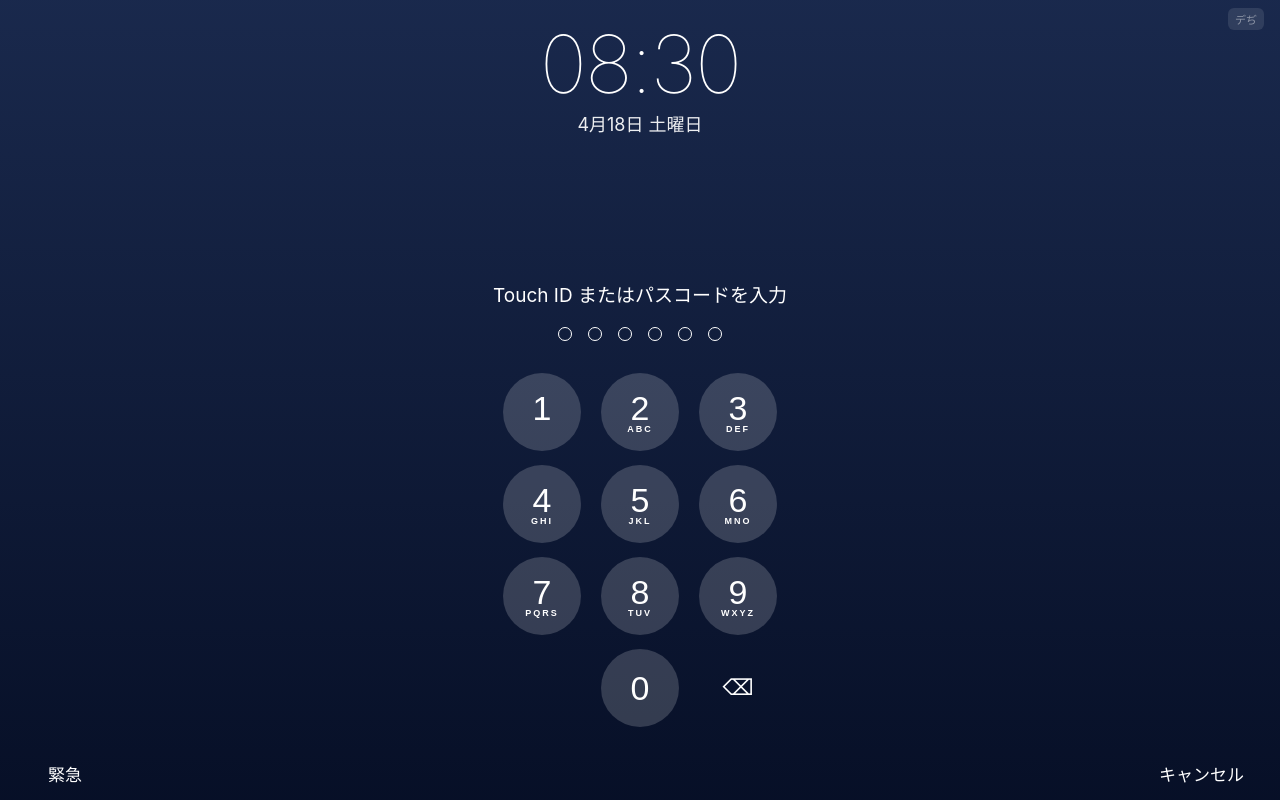
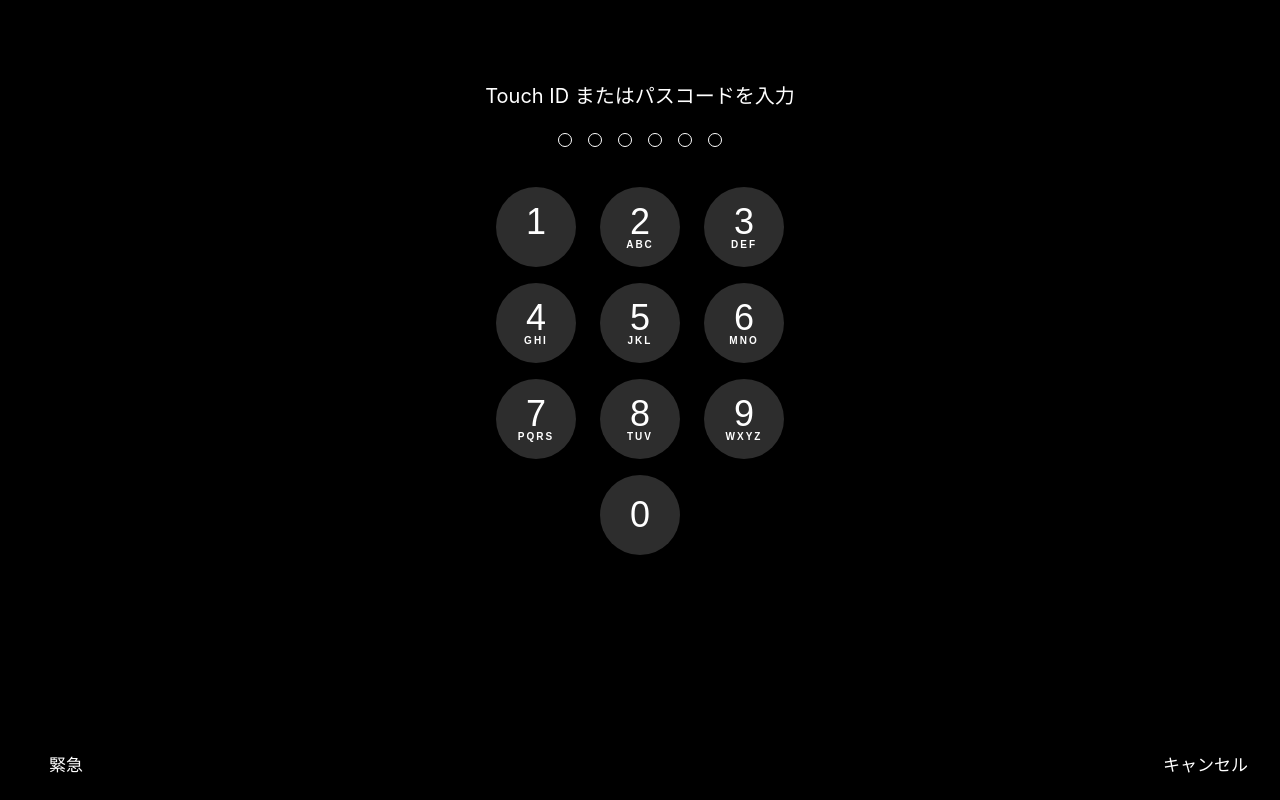
Before and after one commit to hyouhei-cloud/magicpasscode-pwa, a plain HTML site: page index.html in a window 1280 px wide. Drawn offline with Linux system fonts and the light colour scheme.

Commit message:
UI: iOSアプリの見た目に合わせて修正

```diff
--- a/index.html
+++ b/index.html
@@ -11,11 +11,6 @@
   <title>MagicPasscode</title>
   <style>
     *, *::before, *::after { box-sizing: border-box; margin: 0; padding: 0; }
-
-    :root {
-      --bg-top: hsl(222, 50%, 20%);
-      --bg-bot: hsl(224, 70%, 9%);
-    }
 
     html, body {
       width: 100%; height: 100%;
@@ -34,7 +29,7 @@
       position: fixed; inset: 0;
       display: flex; flex-direction: column;
       align-items: center;
-      background: linear-gradient(to bottom, var(--bg-top), var(--bg-bot));
+      background: #000;
       overflow: hidden;
     }
 
@@ -51,43 +46,25 @@
     }
 
     /* Top safe area spacer */
-    #safeTop { height: env(safe-area-inset-top, 20px); flex-shrink: 0; }
-
-    #clockArea {
-      position: relative; z-index: 2;
-      text-align: center;
-      padding-top: 24px;
-      flex-shrink: 0;
-    }
-    #clockTime {
-      font-size: 80px;
-      font-weight: 100;
-      color: white;
-      letter-spacing: -2px;
-      line-height: 1;
-    }
-    #clockDate {
-      font-size: 18px;
-      font-weight: 400;
-      color: rgba(255,255,255,0.92);
-      margin-top: 6px;
-    }
+    #safeTop { height: env(safe-area-inset-top, 44px); flex-shrink: 0; }
+    /* 80px top spacer (matches iOS app) */
+    #topSpacer { height: 80px; flex-shrink: 0; }
 
     .spacer { flex: 1; }
 
     #hintText {
       position: relative; z-index: 2;
-      font-size: 19px;
+      font-size: 20px;
       font-weight: 400;
       color: white;
-      margin-bottom: 20px;
+      margin-bottom: 24px;
       flex-shrink: 0;
     }
 
     /* Dots */
     #dotsWrap {
       position: relative; z-index: 2;
-      margin-bottom: 32px;
+      margin-bottom: 40px;
       flex-shrink: 0;
     }
     #dotsRow {
@@ -124,17 +101,17 @@
     #numpad {
       position: relative; z-index: 2;
       display: flex; flex-direction: column;
-      gap: 14px;
-      margin-bottom: 20px;
+      gap: 16px;
+      margin-bottom: 0;
       flex-shrink: 0;
     }
     .numRow {
       display: flex;
-      gap: 20px;
+      gap: 24px;
       justify-content: center;
     }
     .numBtn {
-      width: 78px; height: 78px;
+      width: 80px; height: 80px;
       border-radius: 50%;
       background: rgba(255,255,255,0.175);
       border: none; cursor: pointer;
@@ -148,27 +125,21 @@
       background: rgba(255,255,255,0.42);
     }
     .numBtn.empty { background: transparent; pointer-events: none; }
-    .numBtn.del-btn { background: transparent; }
-    .numBtn.del-btn:active { background: rgba(255,255,255,0.2); }
+    .numBtn.del-btn { background: transparent; pointer-events: none; }
 
     .numBig {
-      font-size: 34px;
-      font-weight: 200;
+      font-size: 36px;
+      font-weight: 100;
       color: white;
       line-height: 1;
     }
     .numSub {
-      font-size: 9px;
-      font-weight: 700;
+      font-size: 10px;
+      font-weight: 600;
       color: white;
       letter-spacing: 2px;
       margin-top: -1px;
     }
-    .del-icon {
-      font-size: 22px;
-      color: white;
-    }
-
     /* Bottom buttons */
     #bottomButtons {
       position: relative; z-index: 2;
@@ -176,8 +147,8 @@
       justify-content: space-between;
       align-items: center;
       width: 100%;
-      padding: 0 20px;
-      padding-bottom: env(safe-area-inset-bottom, 20px);
+      padding: 0 16px;
+      padding-bottom: calc(env(safe-area-inset-bottom, 20px) + 10px);
       flex-shrink: 0;
     }
     .bottomBtn {
@@ -188,7 +159,7 @@
       border: none;
       cursor: pointer;
       padding: 14px 16px;
-      min-width: 90px;
+      min-width: 100px;
       -webkit-appearance: none;
     }
 
@@ -219,20 +190,6 @@
     #fadeOverlay.active {
       opacity: 1;
       pointer-events: all;
-    }
-
-    /* Mode indicator badge (subtle) */
-    #modeBadge {
-      position: absolute;
-      top: calc(env(safe-area-inset-top, 20px) + 8px);
-      right: 16px;
-      z-index: 15;
-      font-size: 11px;
-      color: rgba(255,255,255,0.45);
-      background: rgba(255,255,255,0.1);
-      border-radius: 6px;
-      padding: 3px 7px;
-      pointer-events: none;
     }
 
     /* ============================================================
@@ -437,7 +394,17 @@
       border: none;
       cursor: pointer;
       -webkit-appearance: none;
-        padding: 2px      color: rgba(255,255,255,0.5);
+      padding: 2px 0;
+    }
+
+    /* Wallpaper upload */
+    #wallpaperFileInput { display: none; }
+    .wallpaperThumb {
+      width: 48px; height: 48px;
+      border-radius: 8px;
+      background: rgba(255,255,255,0.1);
+      display: flex; align-items: center; justify-content: center;
+      color: rgba(255,255,255,0.5);
       font-size: 22px;
       overflow: hidden;
       flex-shrink: 0;
@@ -473,16 +440,7 @@
   <div id="wallpaperOverlay"></div>
 
   <div id="safeTop"></div>
-
-  <div id="modeBadge">デモ</div>
-
-  <!-- Clock -->
-  <div id="clockArea">
-    <div id="clockTime">00:00</div>
-    <div id="clockDate">−</div>
-  </div>
-
-  <div class="spacer"></div>
+  <div id="topSpacer"></div>
 
   <div id="hintText">Touch ID またはパスコードを入力</div>
 
@@ -511,9 +469,11 @@
     <div class="numRow">
       <button class="numBtn empty" aria-hidden="true"></button>
       <button class="numBtn" data-num="0"><span class="numBig">0</span></button>
-      <button class="numBtn del-btn" id="delBtn"><span class="del-icon">⌫</span></button>
+      <button class="numBtn del-btn" aria-hidden="true"></button>
     </div>
   </div>
+
+  <div class="spacer"></div>
 
   <!-- Bottom buttons -->
   <div id="bottomButtons">
@@ -606,7 +566,7 @@
       </div>
       <div class="settingsRow" style="justify-content:flex-start; gap:8px;">
         <span style="font-size:13px; color:rgba(255,255,255,0.45); line-height:1.4;">
-          Shortcutsからは <code style="background:rgba(255,255,255,0.1); padding:2px 5px; border-radius:4px;">?pin=XXXX</code> をURLに付して開くと自動セットされます
+          Shortcutsからは <code style="background:rgba(255,255,255,0.1); padding:2px 5px; border-radius:4px;">?pin=XXXX</code> をURLに付けて開くと自動セットされます
         </span>
       </div>
     </div>
@@ -688,7 +648,6 @@
 let backTapTimer = null;
 let emergencyLock = false;
 let cancelLock = false;
-let clockInterval = null;
 
 const DIGITS = ['0','1','2','3','4','5','6','7','8','9'];
 
@@ -697,8 +656,6 @@
 // ============================================================
 const $lock        = document.getElementById('lockScreen');
 const $settings    = document.getElementById('settingsScreen');
-const $clockTime   = document.getElementById('clockTime');
-const $clockDate   = document.getElementById('clockDate');
 const $dotsRow     = document.getElementById('dotsRow');
 const $dotsWrap    = document.getElementById('dotsWrap');
 const $numpad      = document.getElementById('numpad');
@@ -707,7 +664,6 @@
 const $backTap     = document.getElementById('backTapArea');
 const $touchOvl    = document.getElementById('touchOverlay');
 const $fadeOvl     = document.getElementById('fadeOverlay');
-const $modeBadge   = document.getElementById('modeBadge');
 const $wallpaper   = document.getElementById('wallpaper');
 const $wallOvl     = document.getElementById('wallpaperOverlay');
 const $pinToast    = document.getElementById('pinToast');
@@ -730,28 +686,6 @@
 const $wallFile    = document.getElementById('wallpaperFileInput');
 const $wallClear   = document.getElementById('wallpaperClearBtn');
 const $settDone    = document.getElementById('settingsDoneBtn');
-
-// ============================================================
-// CLOCK
-// ============================================================
-const JP_DAYS = ['日','月','火','水','木','金','土'];
-
-function updateClock() {
-  const now = new Date();
-  const h = String(now.getHours()).padStart(2, '0');
-  const m = String(now.getMinutes()).padStart(2, '0');
-  $clockTime.textContent = h + ':' + m;
-
-  const mo = now.getMonth() + 1;
-  const d  = now.getDate();
-  const wd = JP_DAYS[now.getDay()];
-  $clockDate.textContent = mo + '月' + d + '日 ' + wd + '曜日';
-}
-
-function startClock() {
-  updateClock();
-  clockInterval = setInterval(updateClock, 1000);
-}
 
 // ============================================================
 // DOTS
@@ -952,19 +886,13 @@
 
 function updateModeUI() {
   if (mode === 'main') {
-    $modeBadge.textContent = 'メイン';
-    $modeBadge.style.color = 'rgba(52,199,89,0.8)';
     $touchOvl.style.display = 'block';
-    // Numpad becomes non-interactive
+    // Numpad stays visible but non-interactive (matched iOS behavior)
     $numpad.style.pointerEvents = 'none';
-    $numpad.style.opacity = '0.5';
     $cancelBtn.style.opacity = '1';
   } else {
-    $modeBadge.textContent = 'デぢ';
-    $modeBadge.style.color = 'rgba(255,255,255,0.45)';
     $touchOvl.style.display = 'none';
     $numpad.style.pointerEvents = '';
-    $numpad.style.opacity = '';
     $cancelBtn.style.opacity = '';
   }
 }
@@ -1018,10 +946,6 @@
     const num = btn.dataset.num;
     if (mode === 'demo' && !animating) demoTapNum(num);
   });
-});
-
-document.getElementById('delBtn').addEventListener('click', () => {
-  if (mode === 'demo' && !animating) demoDel();
 });
 
 $emergBtn.addEventListener('click', toggleDigitCount);
@@ -1245,7 +1169,6 @@
   buildDots();
   updateDots();
   updateModeUI();
-  startClock();
   applyWallpaper(settings.wallpaperData);
   registerSW();
 }
```
Lines whose indentation alone changed are shown as unchanged.
